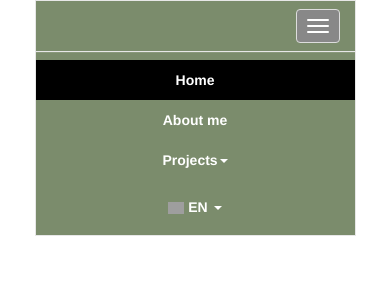
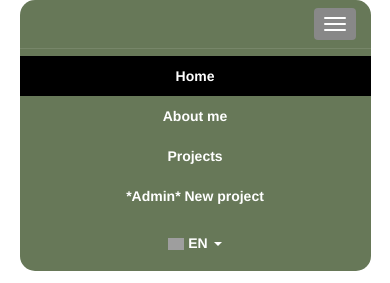
Before and after one commit to ZsakaiBalint/portfolio-website, a PHP site: page / in a window 390 px wide, after a click on "Toggle navigation". Shown: the top 283 px of the page. Run offline with PHP 8.4, Linux system fonts and the light colour scheme; some libraries are stand-ins or nearby versions; grey boxes are pictures that could not be loaded.

Commit message:
added lots of ui changes

```diff
--- a/index.html
+++ b/index.html
@@ -35,7 +35,7 @@
 <body>
 
 <!-- Navbar -->
-<div class="container">
+<div class="container navbar-container">
 <nav class="navbar navbar-default">
   <div class="container-fluid">
     <!-- Brand and toggle get grouped for better mobile display -->
@@ -54,29 +54,9 @@
       <ul class="nav navbar-nav">
         <li class="active"><a href="#">Home <span class="sr-only">(current)</span></a></li>
         <li><a href="./about.html">About me</a></li>
-
-        <li class="dropdown">
-          <a href="#" class="dropdown-toggle" data-toggle="dropdown" role="button" aria-haspopup="true" aria-expanded="false">Projects<span class="caret"></span></a>
-          <ul class="dropdown-menu">
-            <li><a href="./new_project.html">*Admin* New project</a></li>
-            <li><a href="#">List projects</a></li>
-            <li role="separator" class="divider"></li>
-          </ul>
-        </li>
-
-
-
+        <li><a href="#projects-section">Projects</a></li>
+        <li><a href="./about.html">*Admin* New project</a></li>
       </ul>
-      <!--
-      <form class="navbar-form navbar-left">
-
-        <div class="form-group">
-          <input type="text" class="form-control" placeholder="Search">
-        </div>
-
-        <button type="submit" class="btn btn-default">Submit</button>
-      </form>
-      -->
 
       <ul class="nav navbar-nav navbar-right">
         <li class="dropdown">
@@ -84,9 +64,8 @@
             <img src="https://flagcdn.com/16x12/gb.png" srcset="https://flagcdn.com/32x24/gb.png 2x,https://flagcdn.com/48x36/gb.png 3x" width="16" height="12" alt="United Kingdom"> EN
           <span class="caret"></span></a>
           <ul class="dropdown-menu">
-            <li><a href="#"><img src="https://flagcdn.com/16x12/gb.png" srcset="https://flagcdn.com/32x24/gb.png 2x,https://flagcdn.com/48x36/gb.png 3x" width="16" height="12" alt="United Kingdom"> EN</a></li>
-            <li><a href="#"><img src="https://flagcdn.com/16x12/hu.png" srcset="https://flagcdn.com/32x24/hu.png 2x,https://flagcdn.com/48x36/hu.png 3x" width="16" height="12" alt="Hungary"> HU</a></li>
-            <li role="separator" class="divider"></li>
+            <li><a class="dropdown-fst" href="#"><img src="https://flagcdn.com/16x12/gb.png" srcset="https://flagcdn.com/32x24/gb.png 2x,https://flagcdn.com/48x36/gb.png 3x" width="16" height="12" alt="United Kingdom"> EN</a></li>
+            <li><a class="dropdown-snd" href="#"><img src="https://flagcdn.com/16x12/hu.png" srcset="https://flagcdn.com/32x24/hu.png 2x,https://flagcdn.com/48x36/hu.png 3x" width="16" height="12" alt="Hungary"> HU</a></li>
           </ul>
         </li>
       </ul>
@@ -106,13 +85,12 @@
           <img src="images/profile_image.jpg" class="jumbotron-image img-fluid img-circle" alt="profile image">
         </div>
         <div class="jumbotron-text col-12 col-md-6 ">
-          <h1>Bálint Zsákai</h1>
-          <h2>backend developer</h2>
-          <p>This website hosts my personal projects and CV.</p>
+          <h1>Hi! My name is Bálint Zsákai</h1>
+          <h2>I'm a backend-developer</h2>
+          <p>and this is my portfolio website</p>
 
           <div class="button-container">
-            <button id="projectsButton" type="button" class="btn btn-secondary"><b>Jump to projects</b></button>
-            <button id="CVButton" type="button" class="btn btn-secondary"><b>Download CV</b></button>
+            <button id="projectsButton" type="button" class="btn btn-secondary"><i class="fa-solid fa-rocket"></i> <b>View my projects</b></button>
           </div>
         </div>
 
@@ -121,37 +99,17 @@
 </div>
 
 
-
 <!-- Quick introduction -->
 <div class="container margin-top">
   <div class="flexcontainer row">
     <div class="col-12 margin-auto">
       <h2> <kbd>Welcome to my portfolio!</kbd> </h2>
       <h3 class="roboto-mono-custom">
-        Hello! I'm Bálint Zsákai, a passionate backend developer with over 3 years of experience in designing, developing,
+        I'm a passionate backend developer with over 3 years of experience in designing, developing,
         and maintaining robust and scalable server-side applications. My expertise lies in leveraging technologies like
-        Node.js, Python, Java, SQL, NoSQL to build efficient and secure backend solutions.
+        PHP, Symfony, Node.js and MySQL to build efficient and secure backend solutions.
       </h3>
     </div>
-  </div>
-</div>
-
-
-
-<!-- Qualifications -->
-<div class="container margin-top">
-  <div class="flexcontainer row text-center">
-
-    <div class="col-12 col-md-6 fade-in-element margin-auto">
-      <img class="fluid-image img-rounded" src="images/portfolio_1.jpg" alt="graduation">
-    </div>
-
-    <div class="col-12 col-md-6 margin-auto">
-      <h1><i class="fa-solid fa-graduation-cap"></i></h1>
-      <h2> <kbd>Studies</kbd> </h2>
-      <h3 class="roboto-mono-custom">I completed my <br><u>BSc in Computer Science</u> <br>at ELTE University in Hungary in 2024.</h3>
-    </div>
-
   </div>
 </div>
 
@@ -160,8 +118,7 @@
 
     <div class="col-12">
       <h1><i class="fa-solid fa-code"></i></h1>
-      <h2> <kbd>Tech stack</kbd> </h2>
-      <h2 class="margin-bottom"> <kbd>(technologies I use daily)</kbd> </h2>
+      <h2 class="margin-bottom"> <kbd>Technologies I use daily</kbd> </h2>
     </div>
   </div>
 </div>
@@ -300,7 +257,7 @@
 
     <div class="col-12">
       <h1><i class="fa-solid fa-lightbulb"></i></h1>
-      <h2 class="margin-bottom"> <kbd>Projects</kbd></h2>
+      <h2 class="margin-bottom"> <kbd>My projects</kbd></h2>
     </div>
   </div>
 </div>
--- a/scripts.js
+++ b/scripts.js
@@ -2,13 +2,19 @@
 function scrollToProjects() {
   document.getElementById('projects-section').scrollIntoView({ behavior: 'smooth' });
 }
+const projectsButton = document.getElementById('projectsButton');
+projectsButton.addEventListener('click', scrollToProjects);
 
-const projectsButton = document.getElementById('projectsButton');
 
-if (projectsButton) {
-    projectsButton.addEventListener('click', scrollToProjects);
-}
-/////////////////////////////////////////////
+
+// Function to download cv
+document.getElementById('CVButton').addEventListener('click', function() {
+  const link = document.createElement('a');
+  link.href = 'Bálint Zsákai CV.pdf';
+  link.download = 'Bálint Zsákai CV.pdf';
+  link.click();
+});
+
 
 
 //fade in functionality of images on scroll (from bottom to top, once)
--- a/styles.css
+++ b/styles.css
@@ -199,6 +199,10 @@ html {
   justify-content: flex-start;
 }
 
+#projects-section {
+  padding-top: 60px;
+}
+
 #projects img {
   width: 70%;
   aspect-ratio: 1 / 1;
@@ -348,8 +352,24 @@ li a {
 /* Navbar */
 
 .navbar {
-  background-color: #7b8c6c;
+  background-color: rgb(103,120,88);
   font-weight: bold;
+  margin: 0px;
+  border: 0px;
+  border-radius: 15px;
+}
+
+.navbar-collapse {
+  border-top: 0px;
+}
+
+.navbar-container {
+  position: sticky;
+  top: 0;
+  z-index: 1000;
+  position: sticky;
+  padding: 0px;
+  border-radius: 25px;
 }
 
 .nav a {
@@ -359,6 +379,18 @@ li a {
 
 .nav a:hover {
   background-color: #2c4729 !important;
+}
+
+.dropdown-button {
+  padding: 15px !important;
+}
+
+.dropdown-fst {
+  background-color: rgb(123,140,108);
+}
+
+.dropdown-snd {
+  background-color: rgb(163,180,148);
 }
 
 .active a {
@@ -379,12 +411,12 @@ li a {
 }
 
 .dropdown-menu a {
-  background-color: #7b8c6c;
   font-weight: bold !important;
 }
 
 .navbar-toggle {
   background-color: #888 !important;
+  border: 0px;
 }
 
 .navbar .icon-bar {
@@ -398,7 +430,6 @@ li a {
 .navbar-toggle:hover .icon-bar {
   background-color: #888 !important;
 }
-
 
 /* form */
 .form {
```
Also changed, not shown: 7 other files.
